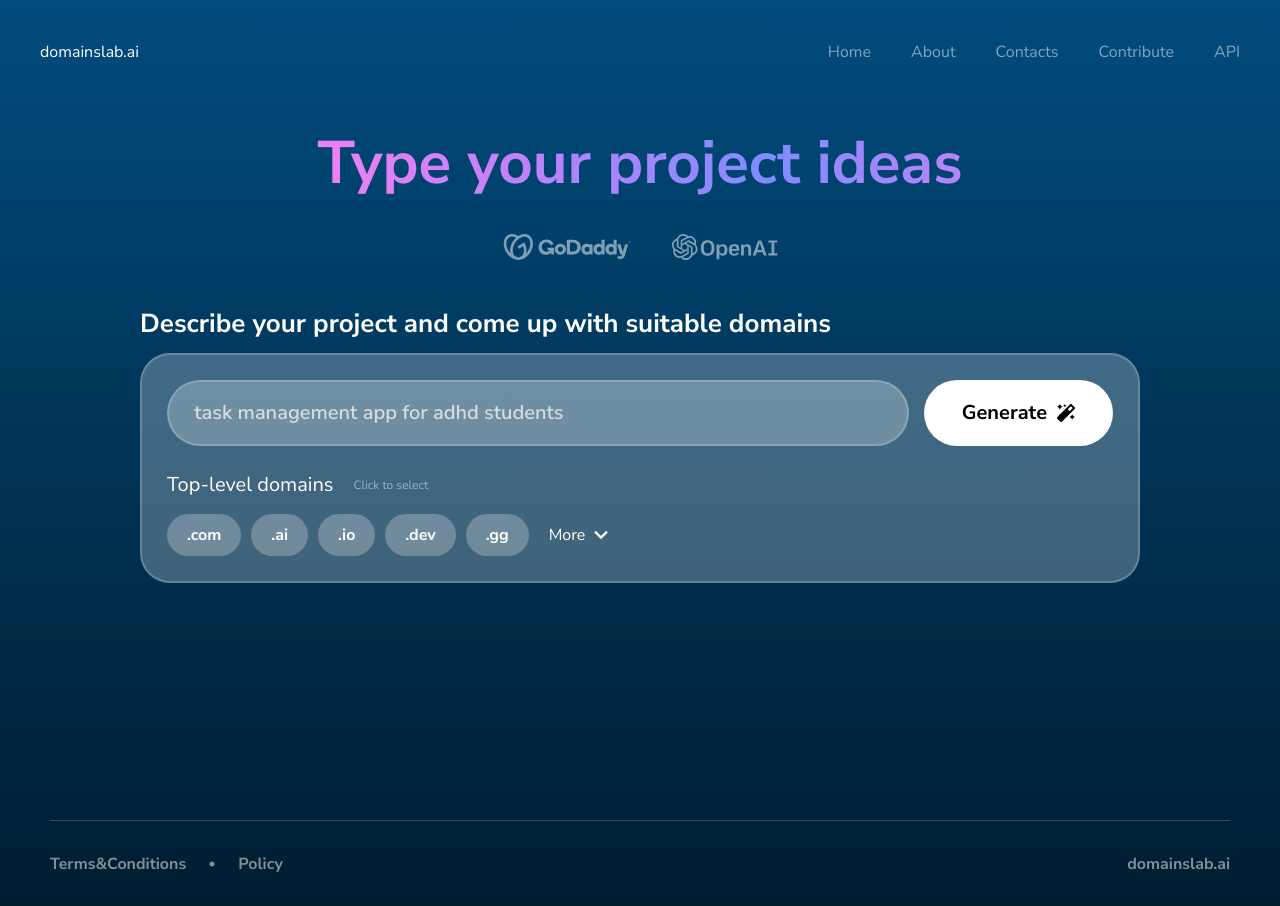
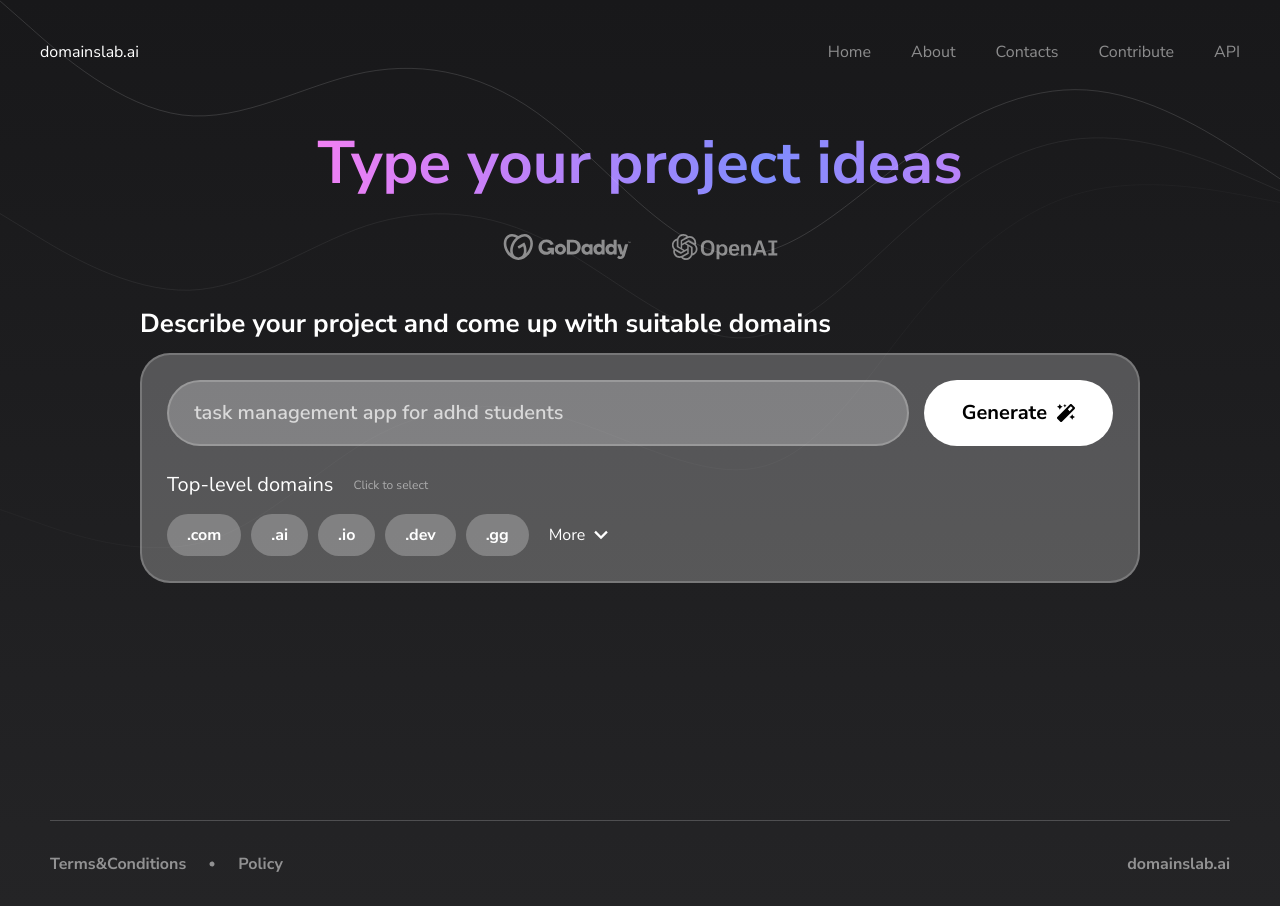
Before and after one commit to domainslab/client, a React (Vite) app: page / in a window 1280 px wide. Built offline with nearby package versions, Linux system fonts and the light colour scheme.

Commit message:
feat: new page bg

```diff
--- a/index.html
+++ b/index.html
@@ -13,7 +13,7 @@
     <title>AI-based domain search</title>
   </head>
   <body
-    class="m-0 p-0 text-xl font-sans text-MainText min-h-screen bg-gradient-to-b from-[#004C7E] to-[#001D30]"
+    class="m-0 p-0 text-xl font-sans text-MainText min-h-screen bg-gradient-to-b from-[#18181A] to-[#242426]"
   >
     <div id="root"></div>
     <script type="module" src="/src/main.tsx"></script>
--- a/src/pages/Home/Home.tsx
+++ b/src/pages/Home/Home.tsx
@@ -1,18 +1,25 @@
 import Header from 'pages/components/Header';
 import Footer from 'pages/components/Footer';
-
 import Heading from './components/Heading';
 import Search from './components/Search';
 import DomainList from './components/DomainList';
 import Separator from 'components/Separator/Separator';
 import useSearch from './components/useSearch';
 import Loader from 'components/Loader';
+import { ReactComponent as BgLines } from 'assets/images/bg-lines.svg';
+import { useViewportDimensions } from 'hooks/useViewportDimensions';
 
 const HomePage: React.FC = () => {
   const { isLoading, domains, query } = useSearch();
-
+  const [width] = useViewportDimensions();
   return (
     <div>
+      <BgLines
+        {...{
+          className: 'pointer-events-none block w-full absolute top-0 left-0 right-0',
+          viewBox: width < 1200 ? `0 0 ${width} 549` : `0 0 1600 549`,
+        }}
+      />
       <Header active="" />
       <div className="min-h-[calc(100vh-162px)] max-w-[1000px] mt-[20px] mb-0 mx-auto flex flex-col gap-[50px] max-lg:px-[40px] max-sm:px-[20px] max-sm:gap-[30px]">
         <Heading />
@@ -21,9 +28,9 @@ const HomePage: React.FC = () => {
           isLoading={isLoading}
         />
         <div className="flex flex-col gap-[20px]">
-          {((domains && domains.length > 0) || isLoading) && <Separator />}
+          {domains && domains.length > 0 && <Separator />}
           {isLoading ? (
-            <div className="flex flex-col items-center">
+            <div className="flex flex-col items-center mt-[50px]">
               <Loader />
             </div>
           ) : domains && domains.length > 0 ? (
```
Also changed, not shown: src/assets/images/bg-lines.svg (added).
